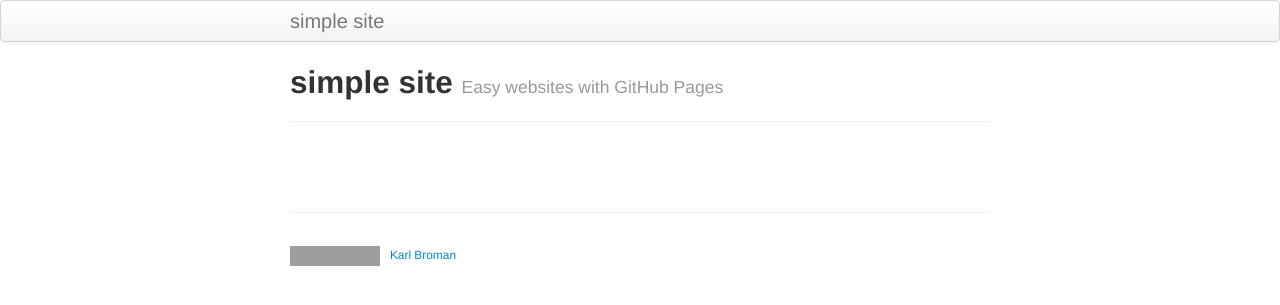
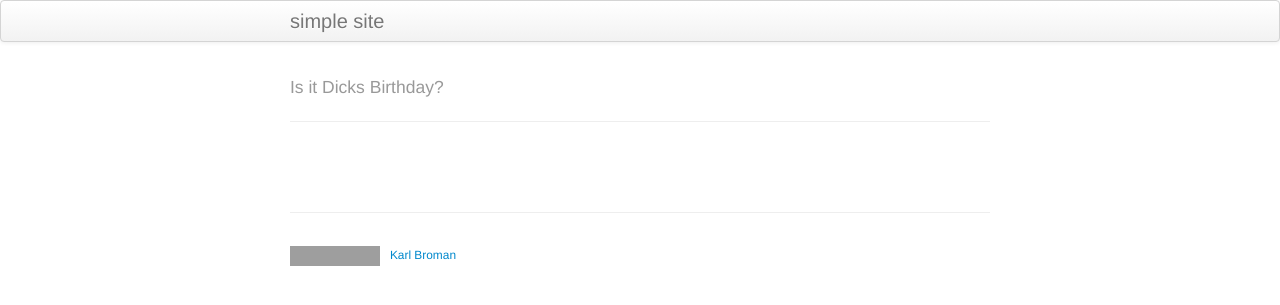
Before and after one commit to kyle-work/isitdicksbirthday.com, a Jekyll site: the page built from index.md, in a window 1280 px wide. Shown: the top 305 px of the page. Built offline with Jekyll 4.4.1, drawn with Linux system fonts in a browser that asks for light colours; grey boxes are pictures that could not be loaded.

Commit message:
removed stuff

```diff
--- a/index.md
+++ b/index.md
@@ -1,6 +1,4 @@
 ---
 layout: page
-title: simple site
-tagline: Easy websites with GitHub Pages
-description: Minimal tutorial on making a simple website with GitHub Pages
+tagline: Is it Dicks Birthday?
 ---
```
